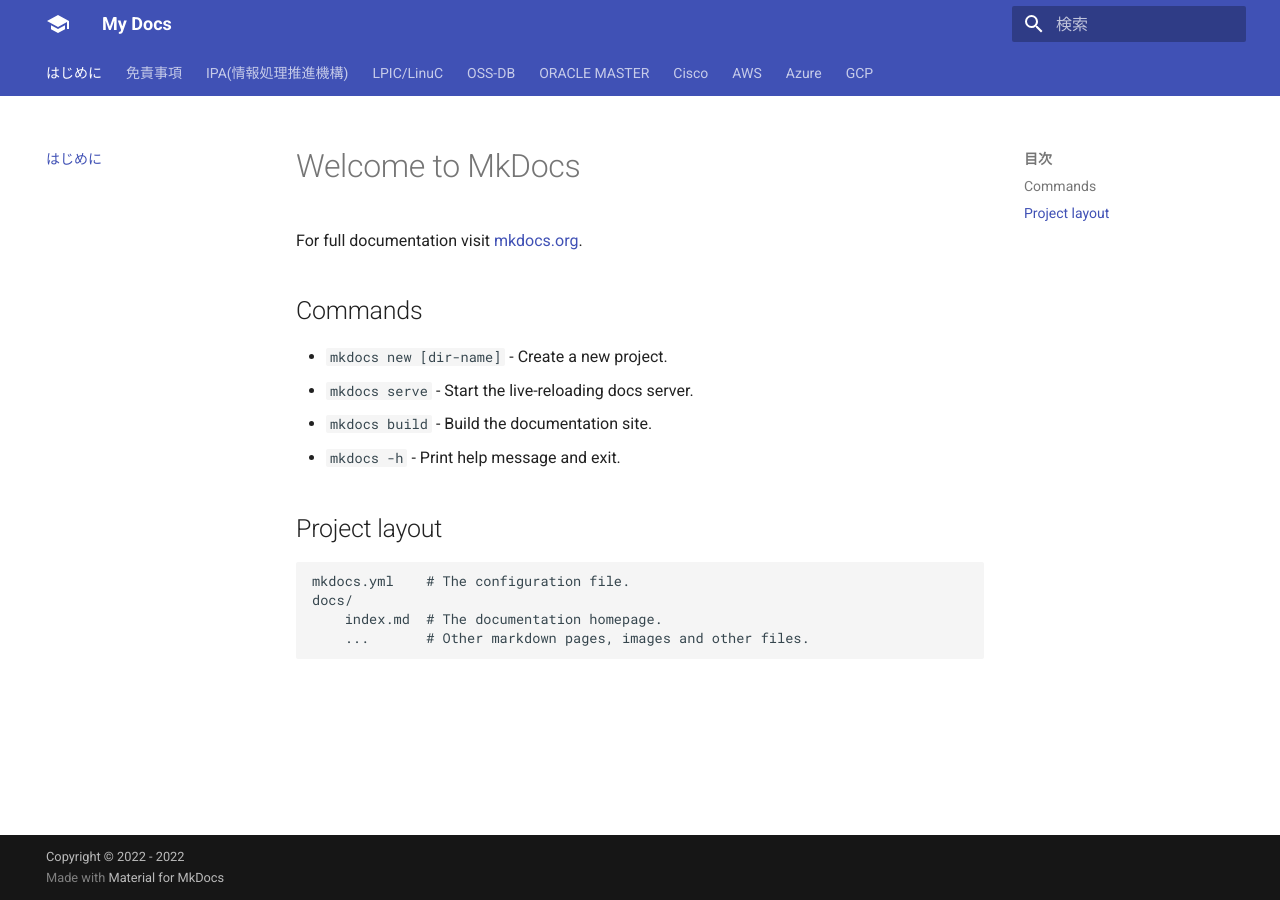
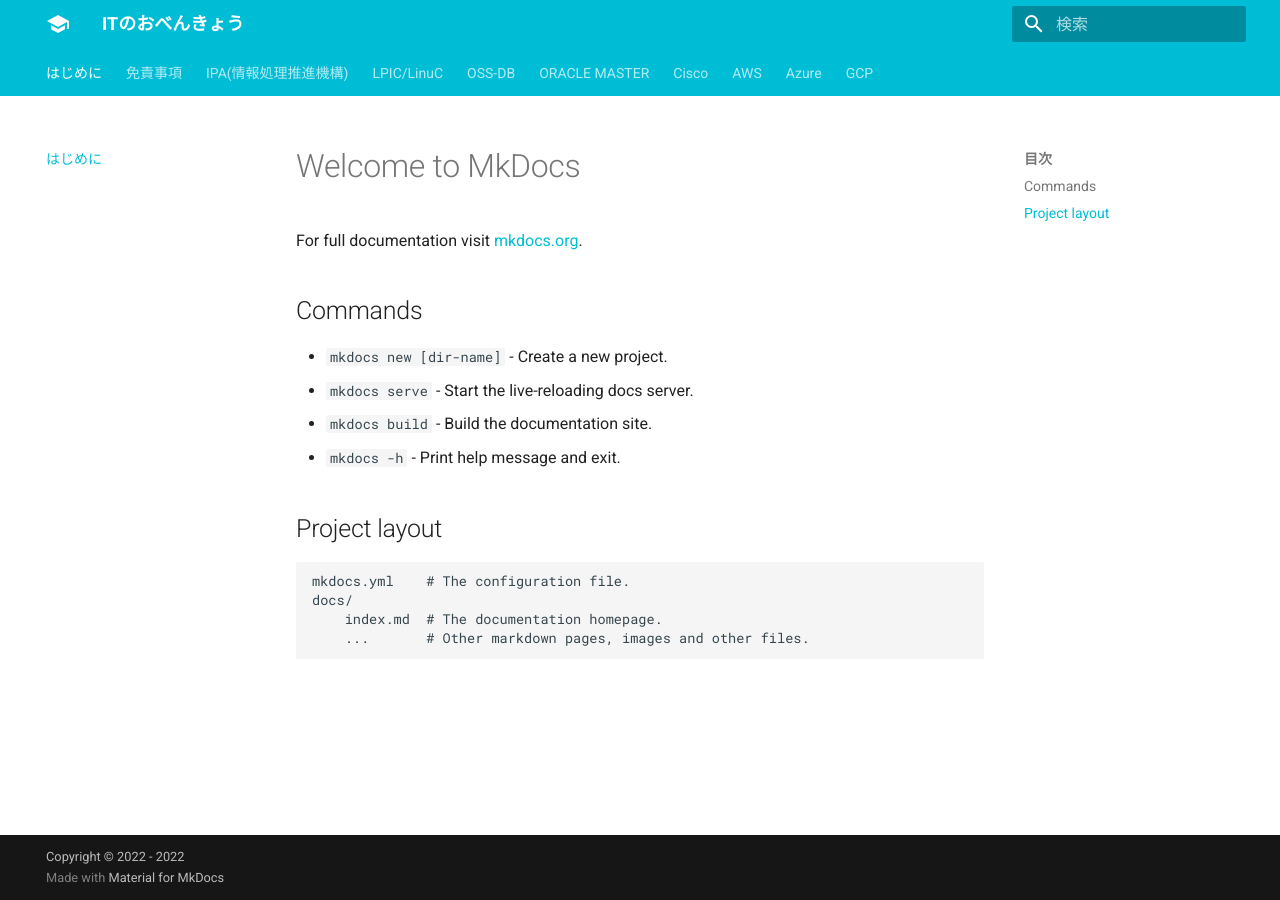
Before and after one commit to akihiros/mkdocs, an MkDocs documentation site: the page built from docs/index.md, in a window 1280 px wide. Built offline with MkDocs 1.6.1 and Material for MkDocs 9.7.7, drawn with Linux system fonts in a browser that asks for light colours; nearby versions of some CDN libraries.

```diff
--- a/mkdocs.yml
+++ b/mkdocs.yml
@@ -1,7 +1,9 @@
-site_name: My Docs
+site_name: ITのおべんきょう
 docs_dir: "docs"
 theme:
     name: material
+    palette:
+        primary: cyan
     language: ja
     icon:
         logo: material/school
```
Also changed, not shown: README.md (added, +6 -0 lines).
